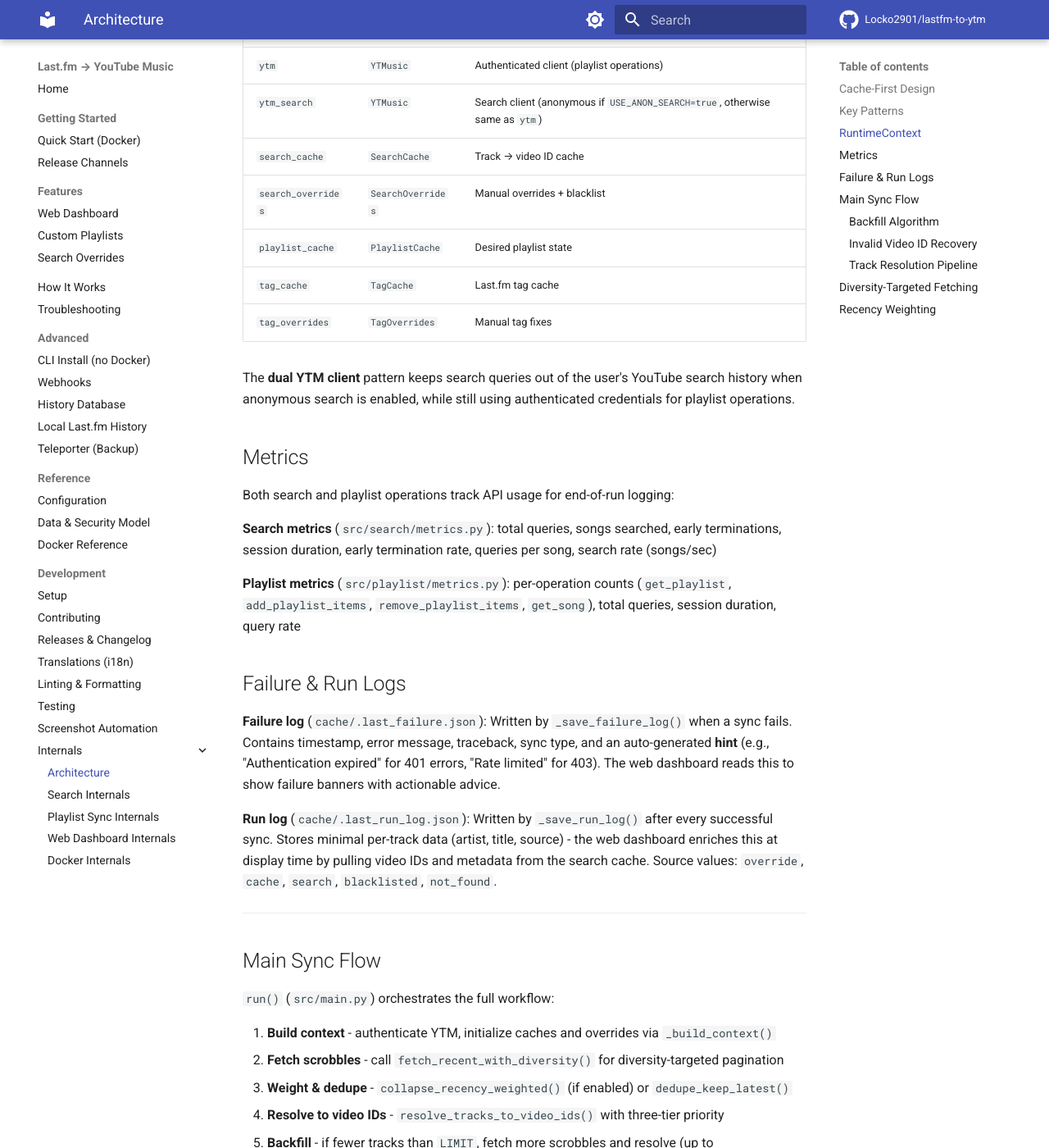
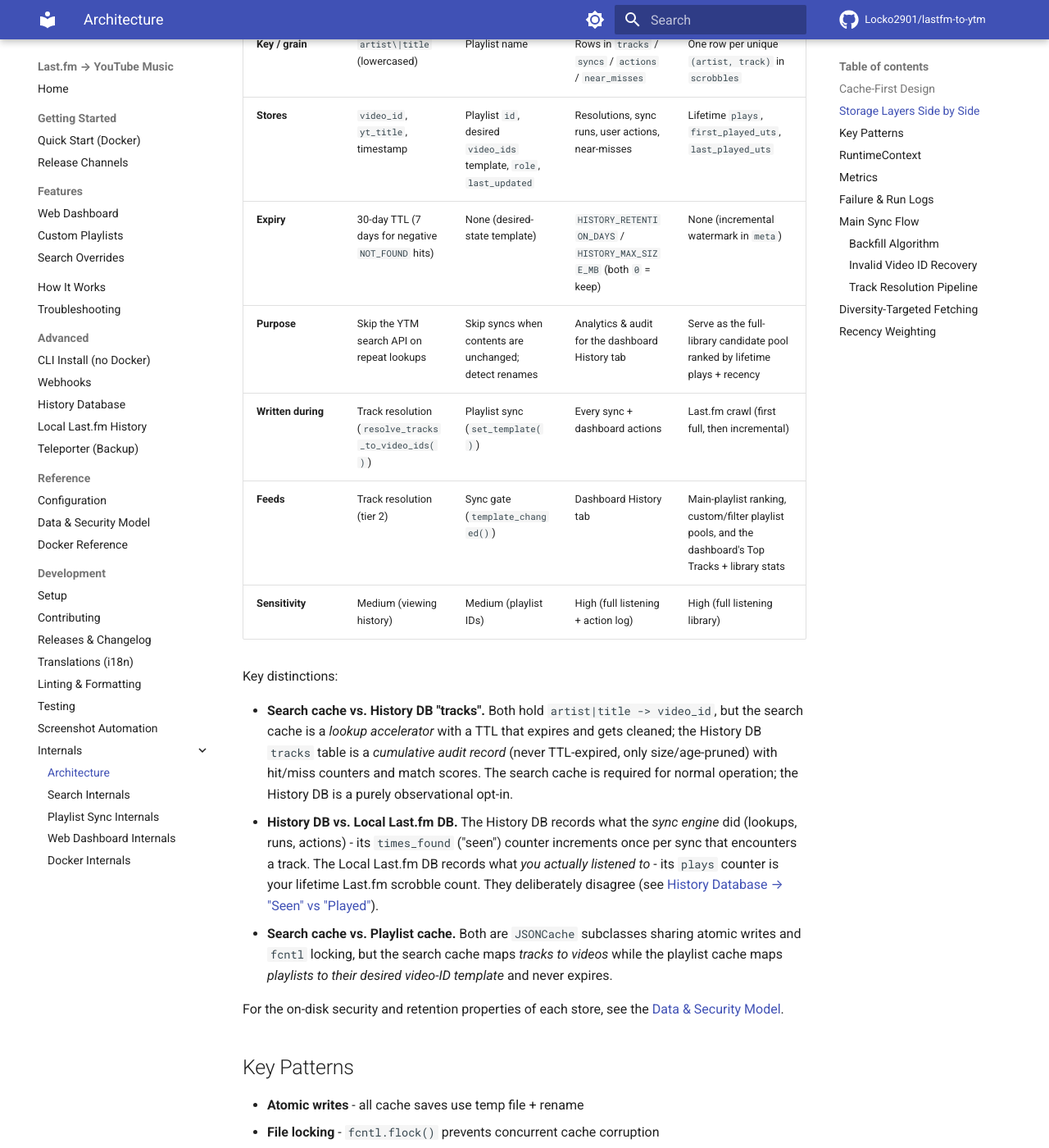
Before and after one commit to Locko2901/lastfm-to-ytm, an MkDocs documentation site: the page built from docs/architecture.md, in a window 1280 px wide and 1400 px high, scrolled down 1186 px. Shown: the whole window at 82% size. Built offline with MkDocs 1.6.1 and Material for MkDocs 9.7.7, drawn with Linux system fonts in a browser that asks for light colours; comment, search, counter and statistics services are not loaded; some of the changed text lies outside the part shown.

Commit message:
docs: add storage layers comparison to architecture
Add a side-by-side table in architecture.md comparing the search cache,
playlist cache, history DB, and local Last.fm DB (file, format, key grain,
stored fields, expiry, purpose, and what each feeds), plus notes on their
easily-confused overlaps.

Also fix stale `cache/` paths that predate the `runtime/` rename
(search cache, failure log, run log now correctly point at `runtime/`).

```diff
--- a/docs/architecture.md
+++ b/docs/architecture.md
@@ -11,10 +11,52 @@
 All track resolution follows a three-tier priority:
 
 1. **Manual overrides** (`config/search_overrides.json`) - user-specified fixes, checked first
-2. **Search cache** (`cache/.search_cache.json`) - previously successful searches (30-day TTL)
+2. **Search cache** (`runtime/.search_cache.json`) - previously successful searches (30-day TTL)
 3. **YouTube Music API** - only queried if both above miss; result is cached
 
 This minimizes API calls and ensures consistent results across runs.
+
+## Storage Layers Side by Side
+
+The project keeps four distinct on-disk stores. They are easy to confuse because
+two are JSON caches and two are SQLite databases, and two of them track "tracks"
+in different senses. This table pins down what each one is for:
+
+| | **Search cache** | **Playlist cache** | **History DB** | **Local Last.fm DB** |
+|---|---|---|---|---|
+| **File** | `runtime/.search_cache.json` | `runtime/.playlist_cache.json` | `runtime/history.db` (+ `-wal`, `-shm`) | `runtime/lastfm_history.db` (+ `-wal`, `-shm`) |
+| **Format** | JSON (`JSONCache`) | JSON (`JSONCache`) | SQLite (WAL, thread-local) | SQLite (WAL, thread-local) |
+| **Implementation** | [`src/cache/search.py`](https://github.com/Locko2901/lastfm-to-ytm/blob/main/src/cache/search.py) | [`src/cache/playlist.py`](https://github.com/Locko2901/lastfm-to-ytm/blob/main/src/cache/playlist.py) | [`src/history/db.py`](https://github.com/Locko2901/lastfm-to-ytm/blob/main/src/history/db.py) | [`src/lastfm/local_db.py`](https://github.com/Locko2901/lastfm-to-ytm/blob/main/src/lastfm/local_db.py) |
+| **Enabled** | Always | Always | Opt-in (`HISTORY_DB_ENABLED`) | Opt-in (`USE_LOCAL_LASTFM_DB`) |
+| **Key / grain** | `artist\|title` (lowercased) | Playlist name | Rows in `tracks` / `syncs` / `actions` / `near_misses` | One row per unique `(artist, track)` in `scrobbles` |
+| **Stores** | `video_id`, `yt_title`, timestamp | Playlist `id`, desired `video_ids` template, `role`, `last_updated` | Resolutions, sync runs, user actions, near-misses | Lifetime `plays`, `first_played_uts`, `last_played_uts` |
+| **Expiry** | 30-day TTL (7 days for negative `NOT_FOUND` hits) | None (desired-state template) | `HISTORY_RETENTION_DAYS` / `HISTORY_MAX_SIZE_MB` (both `0` = keep) | None (incremental watermark in `meta`) |
+| **Purpose** | Skip the YTM search API on repeat lookups | Skip syncs when contents are unchanged; detect renames | Analytics & audit for the dashboard History tab | Serve as the full-library candidate pool ranked by lifetime plays + recency |
+| **Written during** | Track resolution (`resolve_tracks_to_video_ids()`) | Playlist sync (`set_template()`) | Every sync + dashboard actions | Last.fm crawl (first full, then incremental) |
+| **Feeds** | Track resolution (tier 2) | Sync gate (`template_changed()`) | Dashboard History tab | Main-playlist ranking, custom/filter playlist pools, and the dashboard's Top Tracks + library stats |
+| **Sensitivity** | Medium (viewing history) | Medium (playlist IDs) | High (full listening + action log) | High (full listening library) |
+
+Key distinctions:
+
+- **Search cache vs. History DB "tracks".** Both hold `artist|title -> video_id`,
+  but the search cache is a *lookup accelerator* with a TTL that expires and gets
+  cleaned; the History DB `tracks` table is a *cumulative audit record* (never
+  TTL-expired, only size/age-pruned) with hit/miss counters and match scores. The
+  search cache is required for normal operation; the History DB is a purely
+  observational opt-in.
+- **History DB vs. Local Last.fm DB.** The History DB records what the *sync
+  engine* did (lookups, runs, actions) - its `times_found` ("seen") counter
+  increments once per sync that encounters a track. The Local Last.fm DB records
+  what *you actually listened to* - its `plays` counter is your lifetime Last.fm
+  scrobble count. They deliberately disagree (see
+  [History Database &rarr; "Seen" vs "Played"](history.md#seen-vs-played)).
+- **Search cache vs. Playlist cache.** Both are `JSONCache` subclasses sharing
+  atomic writes and `fcntl` locking, but the search cache maps *tracks to videos*
+  while the playlist cache maps *playlists to their desired video-ID template* and
+  never expires.
+
+For the on-disk security and retention properties of each store, see the
+[Data & Security Model](security-model.md).
 
 ## Key Patterns
 
```
Also changed, not shown: other parts of docs/architecture.md (+2 -2 lines).
